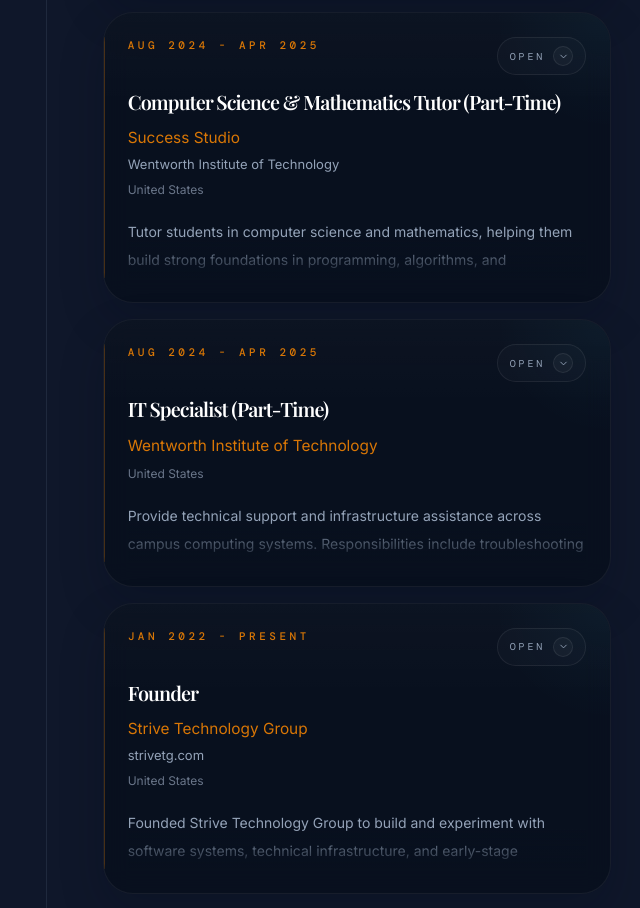
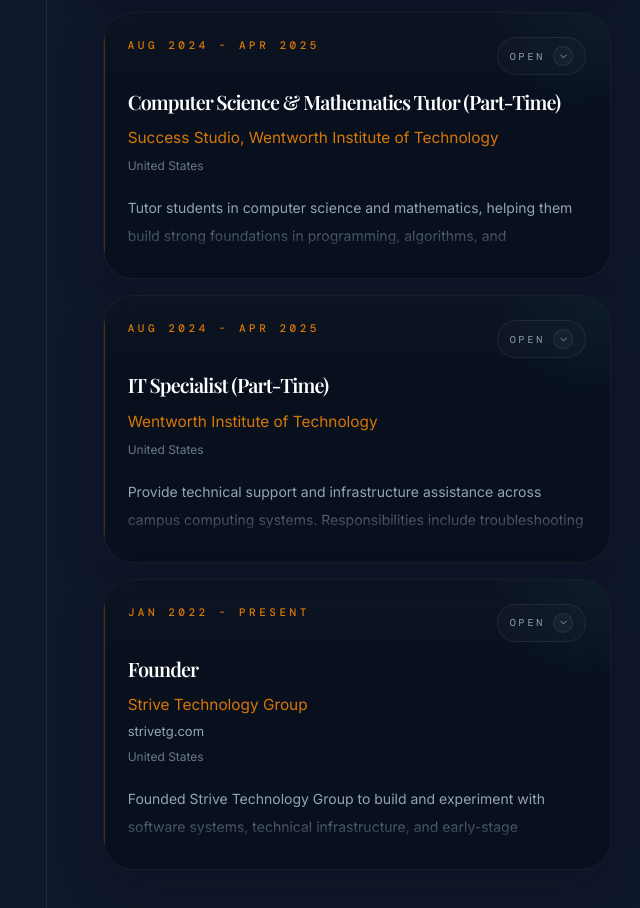
Before and after one commit to kennyegan/Personal-Website, a Next.js app: page / in a window 1280 px wide. Shown: the part 3120-4028 px from the top of the page, without its empty margins (589-1229 px from the left). Built offline with nearby package versions, Linux system fonts and the light colour scheme.

Commit message:
update bug in experience section

```diff
--- a/data/timeline.ts
+++ b/data/timeline.ts
@@ -186,7 +186,7 @@
     date: '2024',
     order: 4,
     category: 'Career',
-    title: 'Computer Science & Mathematics Tutor — Success Studio (Part-Time)',
+    title: 'Computer Science & Mathematics Tutor — Success Studio, Wentworth Institute of Technology (Part-Time)',
     description:
       'Provided tutoring support in computer science and mathematics for programming and quantitative problem-solving.',
     details:
--- a/src/lib/personal-info.ts
+++ b/src/lib/personal-info.ts
@@ -166,8 +166,7 @@
   },
   {
     title: 'Computer Science & Mathematics Tutor (Part-Time)',
-    company: 'Success Studio',
-    companyDetail: 'Wentworth Institute of Technology',
+    company: 'Success Studio, Wentworth Institute of Technology',
     location: 'United States',
     duration: 'Aug 2024 - Apr 2025',
     description:
```
